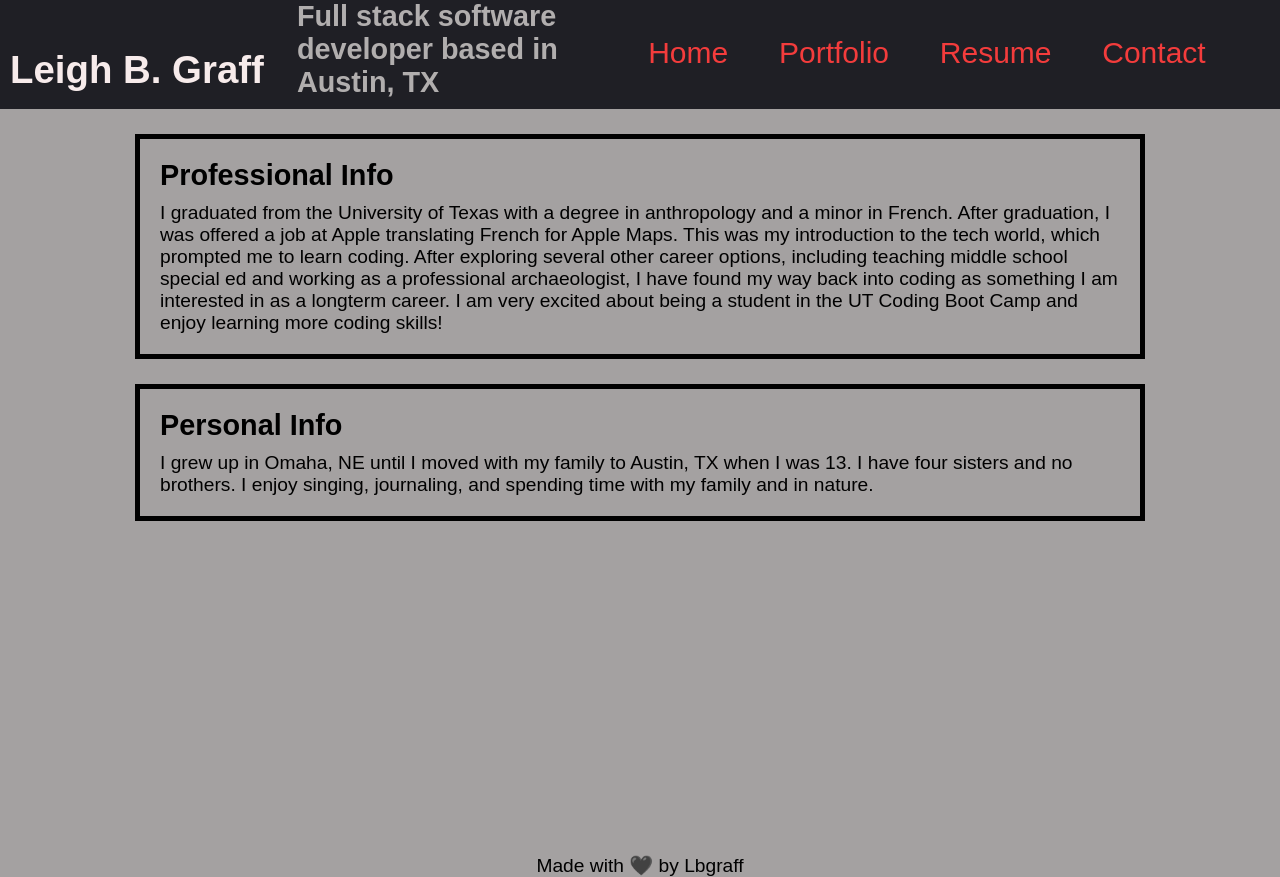
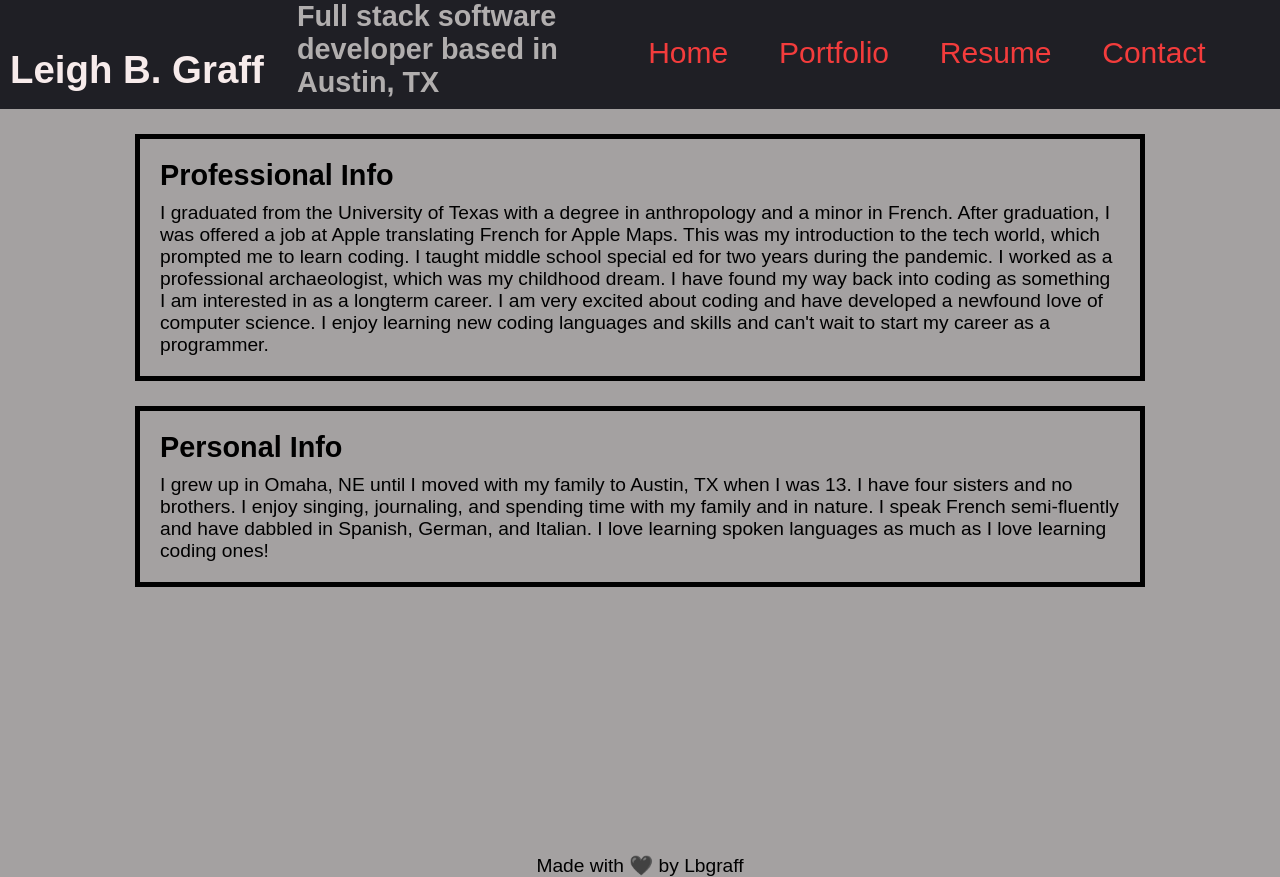
Before and after one commit to Lbgraff/react-portfolio, a React (Vite) app: page / in a window 1280 px wide. Built offline with nearby package versions, Linux system fonts and the light colour scheme.

Commit message:
updated personal and professional info sections on home page

```diff
--- a/pages/Home.jsx
+++ b/pages/Home.jsx
@@ -6,15 +6,12 @@ export default function Home() {
                 <h2 class="header 2">Professional Info</h2>
                 <p>I graduated from the University of Texas with a degree in anthropology and a minor in French. After graduation, I
                     was offered a job at Apple translating French for Apple Maps. This was my introduction to the tech world, which
-                    prompted me to learn coding. After exploring several other career options, including teaching middle school
-                    special ed and working as a professional archaeologist, I have found my way back into coding as something I am
-                    interested in as a longterm career. I am very excited about being a student in the UT Coding Boot Camp and enjoy
-                    learning more coding skills!
+                    prompted me to learn coding. I taught middle school special ed for two years during the pandemic. I worked as a professional archaeologist, which was my childhood dream. I have found my way back into coding as something I am interested in as a longterm career. I am very excited about coding and have developed a newfound love of computer science. I enjoy learning new coding languages and skills and can't wait to start my career as a programmer.
                 </p>
             </section>
             <section id="personal-info">
                 <h2 class="header 2">Personal Info</h2>
-                <p>I grew up in Omaha, NE until I moved with my family to Austin, TX when I was 13. I have four sisters and no brothers. I enjoy singing, journaling, and spending time with my family and in nature.
+                <p>I grew up in Omaha, NE until I moved with my family to Austin, TX when I was 13. I have four sisters and no brothers. I enjoy singing, journaling, and spending time with my family and in nature. I speak French semi-fluently and have dabbled in Spanish, German, and Italian. I love learning spoken languages as much as I love learning coding ones!
                 </p>
             </section>
         </div>
```
